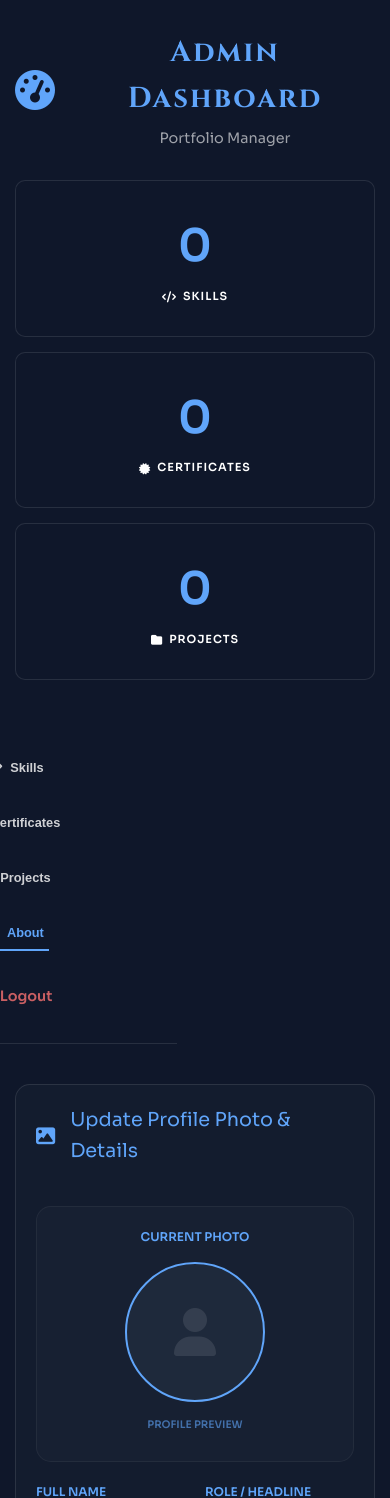
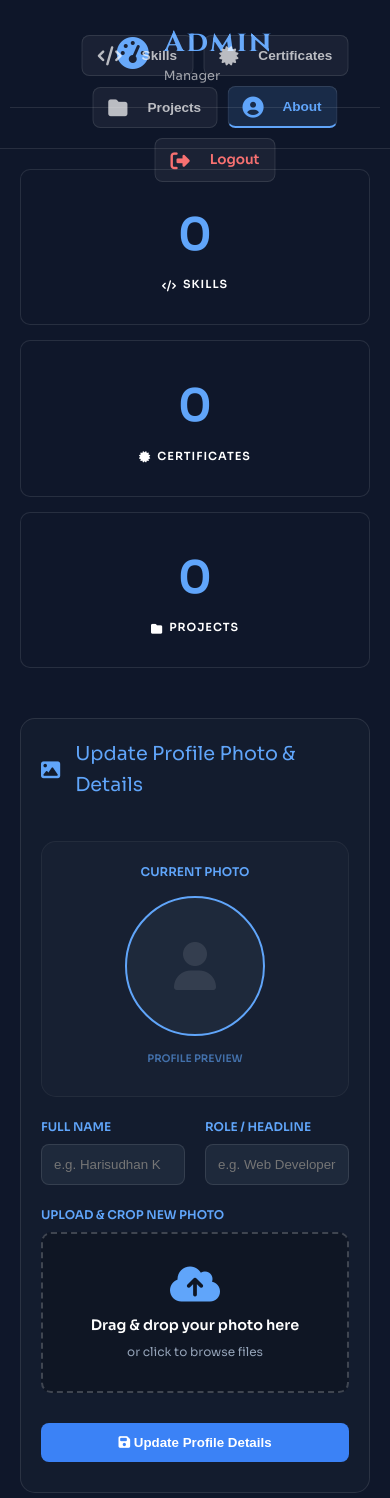
Before and after one commit to Harisudhan0407/portfolio, a Flask app: page /admin/dashboard in a window 390 px wide. Shown: the top 1498 px of the page. Run offline with Flask 3, Linux system fonts and the light colour scheme; the visitor is signed in with stand-in values (Sample User, id 1); data that the repository does not hold is empty; some libraries are stand-ins or nearby versions.

Commit message:
Complete overhaul of dashboard navigation: Desktop Sidebar & Mobile Top Nav

```diff
--- a/templates/admin/dashboard.html
+++ b/templates/admin/dashboard.html
@@ -12,74 +12,67 @@
         :root { --accent-yellow: #60a5fa; --bg-dark: #0f172a; --accent-gold: #60a5fa; --glass-border: rgba(255,255,255,0.1); }
         body { background: var(--bg-dark); color: #fff; margin: 0; }
 
-        .dashboard-container { max-width: 1400px; margin: 0 auto; padding: 40px 40px; }
+        .dashboard-wrapper { display: flex; min-height: 100vh; flex-direction: row; }
 
-        .header { display: flex; justify-content: space-between; align-items: center; margin-bottom: 40px; position: relative; z-index: 10; }
-        .logo-area { display: flex; align-items: center; gap: 20px; }
-        .logo-icon { font-size: 2.5rem; color: var(--accent-gold); }
-
-        .tab-logout { background: none; border: none; color: #f87171; font-size: 0.9rem; cursor: pointer; display: flex; align-items: center; gap: 8px; padding: 15px 0; position: relative; opacity: 0.8; font-weight: 600; text-decoration: none; white-space: nowrap; }
-        .tab-logout:hover { opacity: 1; transform: translateY(-2px); }
-
-        .welcome-box { background: rgba(16, 185, 129, 0.1); border: 1px solid rgba(16, 185, 129, 0.2); padding: 25px; border-radius: 12px; margin-bottom: 60px; color: #34d399; position: relative; z-index: 5; }
-
-        .stats-grid { display: flex; justify-content: center; gap: 20px; margin-bottom: 40px; flex-wrap: wrap; }
-        .stat-card { background: #0f172a; border: 1px solid rgba(255,255,255,0.1); padding: 30px 15px; border-radius: 10px; text-align: center; min-width: 280px; flex: 1; max-width: 330px; }
-        .stat-value { font-size: 2.8rem; color: var(--accent-gold); font-weight: 700; margin-bottom: 5px; }
-        .stat-label { color: #fff; text-transform: uppercase; font-size: 0.7rem; letter-spacing: 1px; display: flex; align-items: center; justify-content: center; gap: 6px; font-weight: 600; }
-
-        /* Perfect Horizontal Navigation */
-        .tabs-nav {
+        /* Desktop Sidebar Styles */
+        .sidebar {
+            width: 280px;
+            background: rgba(15, 23, 42, 0.95);
+            border-right: 1px solid var(--glass-border);
             display: flex;
-            justify-content: flex-end;
-            align-items: center;
-            gap: 40px;
-            border-bottom: 1px solid rgba(255,255,255,0.1);
-            margin-bottom: 40px;
-            padding: 10px 5px;
+            flex-direction: column;
+            padding: 30px 20px;
             position: sticky;
             top: 0;
-            background: var(--bg-dark);
+            height: 100vh;
+            box-sizing: border-box;
             z-index: 1000;
+            backdrop-filter: blur(10px);
         }
+        .logo-area { display: flex; align-items: center; justify-content: flex-start; gap: 15px; margin-bottom: 40px; padding-bottom: 20px; border-bottom: 1px solid var(--glass-border); }
+        .logo-icon { font-size: 2rem; color: var(--accent-gold); }
 
+        .sidebar-nav { display: flex; flex-direction: column; gap: 10px; flex: 1; overflow-y: auto; overflow-x: hidden; padding-right: 5px; }
+
+        /* Desktop Buttons */
         .tab-btn {
-            background: none;
+            background: transparent;
             border: none;
-            color: #fff;
-            font-size: 0.9rem;
+            color: rgba(255, 255, 255, 0.7);
+            padding: 15px 20px;
+            border-radius: 12px;
+            font-size: 0.95rem;
+            font-weight: 600;
             cursor: pointer;
             display: flex;
             align-items: center;
-            gap: 8px;
-            padding: 15px 0;
-            position: relative;
-            opacity: 0.8;
-            font-weight: 600;
-            white-space: nowrap;
+            gap: 15px;
+            transition: all 0.3s ease;
+            text-align: left;
+            width: 100%;
+            text-decoration: none;
+            box-sizing: border-box;
         }
-        .tab-btn.active {
-            opacity: 1;
-            color: var(--accent-gold);
+        .tab-btn i { font-size: 1.2rem; width: 25px; text-align: center; transition: transform 0.3s ease; }
+        .tab-btn:hover { background: rgba(255, 255, 255, 0.05); color: #fff; transform: translateX(5px); }
+        .tab-btn.active { background: rgba(96, 165, 250, 0.1); color: var(--accent-gold); border-left: 4px solid var(--accent-gold); border-radius: 0 12px 12px 0; }
+        .tab-btn.active i { transform: scale(1.1); }
+
+        .tab-logout {
+            background: transparent; border: none; color: #f87171; padding: 15px 20px; border-radius: 12px; font-size: 0.95rem; font-weight: 600; cursor: pointer; display: flex; align-items: center; gap: 15px; transition: all 0.3s ease; text-align: left; width: 100%; text-decoration: none; box-sizing: border-box; margin-top: auto;
         }
-        .tab-btn.active::after {
-            content: '';
-            position: absolute;
-            bottom: -1px;
-            left: 0;
-            width: 100%;
-            height: 2px;
-            background: var(--accent-gold);
+        .tab-logout:hover { background: rgba(248, 113, 113, 0.1); transform: translateX(5px); }
+        .tab-logout i { font-size: 1.2rem; width: 25px; text-align: center; transition: transform 0.3s ease; }
+
+        /* Main Content */
+        .main-content {
+            flex: 1;
+            padding: 40px;
+            max-width: calc(100vw - 280px);
+            box-sizing: border-box;
+            display: flex;
+            flex-direction: column;
         }
-
-        .tab-content { display: none; }
-        .tab-content.active { display: block; animation: fadeIn 0.4s ease; }
-
-        .header { display: flex; justify-content: space-between; align-items: center; margin-bottom: 50px; position: relative; z-index: 10; }
-        .logo-area { display: flex; align-items: center; gap: 20px; }
-        .logo-icon { font-size: 2.5rem; color: var(--accent-gold); }
-        .btn-logout { border: 1px solid rgba(248, 113, 113, 0.5); color: #f87171; padding: 12px 25px; border-radius: 12px; text-decoration: none; display: flex; align-items: center; justify-content: center; gap: 10px; font-size: 0.95rem; transition: 0.3s; font-weight: 600; width: 100%; box-sizing: border-box; }
-        .btn-logout:hover { background: rgba(248, 113, 113, 0.1); border-color: #f87171; transform: translateY(-2px); }
 
         .welcome-box { background: rgba(16, 185, 129, 0.1); border: 1px solid rgba(16, 185, 129, 0.2); padding: 25px; border-radius: 12px; margin-bottom: 60px; color: #34d399; position: relative; z-index: 5; }
 
@@ -87,8 +80,6 @@
         .stat-card { background: #0f172a; border: 1px solid rgba(255,255,255,0.1); padding: 30px 15px; border-radius: 10px; text-align: center; min-width: 280px; flex: 1; max-width: 330px; }
         .stat-value { font-size: 2.8rem; color: var(--accent-gold); font-weight: 700; margin-bottom: 5px; }
         .stat-label { color: #fff; text-transform: uppercase; font-size: 0.7rem; letter-spacing: 1px; display: flex; align-items: center; justify-content: center; gap: 6px; font-weight: 600; }
-
-        /* Removed old top tabs styles */
 
         .tab-content { display: none; }
         .tab-content.active { display: block; animation: fadeIn 0.4s ease; }
@@ -114,17 +105,51 @@
 
         /* Mobile Breakpoints */
         @media (max-width: 900px) {
-            .dashboard-container { padding: 20px; }
-            .header { flex-direction: column; gap: 15px; margin-bottom: 30px; text-align: center; }
+            .dashboard-wrapper { flex-direction: column; }
+            .sidebar {
+                width: 100%;
+                height: auto;
+                position: relative;
+                padding: 20px 10px;
+                border-right: none;
+                border-bottom: 1px solid var(--glass-border);
+            }
+            .logo-area { justify-content: center; margin-bottom: 20px; padding-bottom: 20px; }
 
-            .tabs-nav {
+            /* Top Horizontal Nav for Mobile */
+            .sidebar-nav {
                 flex-direction: row;
                 flex-wrap: wrap;
                 justify-content: center;
-                padding: 15px 5px;
-                gap: 15px;
-                position: static; /* Un-stick on mobile */
-                border-bottom: 1px solid rgba(255,255,255,0.1);
+                gap: 10px;
+                padding-right: 0;
+            }
+            .tab-btn, .tab-logout {
+                width: auto;
+                padding: 10px 15px;
+                border-radius: 8px;
+                justify-content: center;
+                background: rgba(255, 255, 255, 0.05);
+                border: 1px solid rgba(255, 255, 255, 0.1);
+                font-size: 0.85rem;
+                flex: 0 1 auto;
+                text-align: center;
+            }
+            .tab-btn i, .tab-logout i { width: auto; margin-right: 5px; }
+            .tab-btn:hover, .tab-logout:hover { transform: translateY(-2px); }
+
+            .tab-btn.active {
+                border-left: 1px solid rgba(255, 255, 255, 0.1); /* override desktop left border */
+                border-bottom: 2px solid var(--accent-gold);
+                background: rgba(96, 165, 250, 0.15);
+                border-radius: 8px;
+            }
+
+            .tab-logout { margin-top: 0; }
+
+            .main-content {
+                max-width: 100vw;
+                padding: 20px;
             }
 
             .stats-grid { grid-template-columns: 1fr !important; }
@@ -133,22 +158,33 @@
                 grid-template-columns: 1fr !important;
             }
         }
-
     </style>
 </head>
 <body>
-    <div class="dashboard-container">
-        <!-- Header -->
-        <header class="header">
+    <div class="dashboard-wrapper">
+        <!-- Sidebar Navigation -->
+        <aside class="sidebar">
             <div class="logo-area">
                 <i class="fas fa-tachometer-alt logo-icon"></i>
                 <div>
-                    <h1 class="royal-text" style="font-size: 1.8rem; color: var(--accent-gold); margin: 0;">Admin Dashboard</h1>
-                    <p style="margin: 5px 0 0; color: #fff; opacity: 0.6; font-size: 0.9rem;">Portfolio Manager</p>
+                    <h1 class="royal-text" style="font-size: 1.5rem; color: var(--accent-gold); margin: 0;">Admin</h1>
+                    <p style="margin: 0; color: #fff; opacity: 0.6; font-size: 0.8rem;">Manager</p>
                 </div>
             </div>
-        </header>
 
+            <nav class="sidebar-nav">
+                <button class="tab-btn" onclick="showTab('skills')"><i class="fas fa-code"></i> Skills</button>
+                <button class="tab-btn" onclick="showTab('certs')"><i class="fas fa-certificate"></i> Certificates</button>
+                <button class="tab-btn" onclick="showTab('projects')"><i class="fas fa-folder"></i> Projects</button>
+                <button class="tab-btn active" onclick="showTab('profile')"><i class="fas fa-user-circle"></i> About</button>
+                <a href="{{ url_for('admin.logout') }}" class="tab-logout">
+                    <i class="fas fa-sign-out-alt"></i> Logout
+                </a>
+            </nav>
+        </aside>
+
+        <!-- Main Content Area -->
+        <main class="main-content">
             <!-- Stats Grid -->
             <div class="stats-grid" style="grid-template-columns: repeat(3, 1fr);">
                 <div class="stat-card">
@@ -164,17 +200,6 @@
                     <div class="stat-label"><i class="fas fa-folder"></i> Projects</div>
                 </div>
             </div>
-
-        <!-- Horizontal Navigation Bar -->
-        <nav class="tabs-nav">
-            <button class="tab-btn" onclick="showTab('skills')"><i class="fas fa-code"></i> Skills</button>
-            <button class="tab-btn" onclick="showTab('certs')"><i class="fas fa-certificate"></i> Certificates</button>
-            <button class="tab-btn" onclick="showTab('projects')"><i class="fas fa-folder"></i> Projects</button>
-            <button class="tab-btn active" onclick="showTab('profile')"><i class="fas fa-user-circle"></i> About</button>
-            <a href="{{ url_for('admin.logout') }}" class="tab-logout">
-                <i class="fas fa-sign-out-alt"></i> Logout
-            </a>
-        </nav>
 
             <!-- About (Profile) Tab -->
         <div id="profile" class="tab-content active">
@@ -821,5 +846,7 @@
             cropper = null;
         }
     </script>
+</main>
+</div>
 </body>
 </html>
```
Lines whose indentation alone changed are shown as unchanged.
